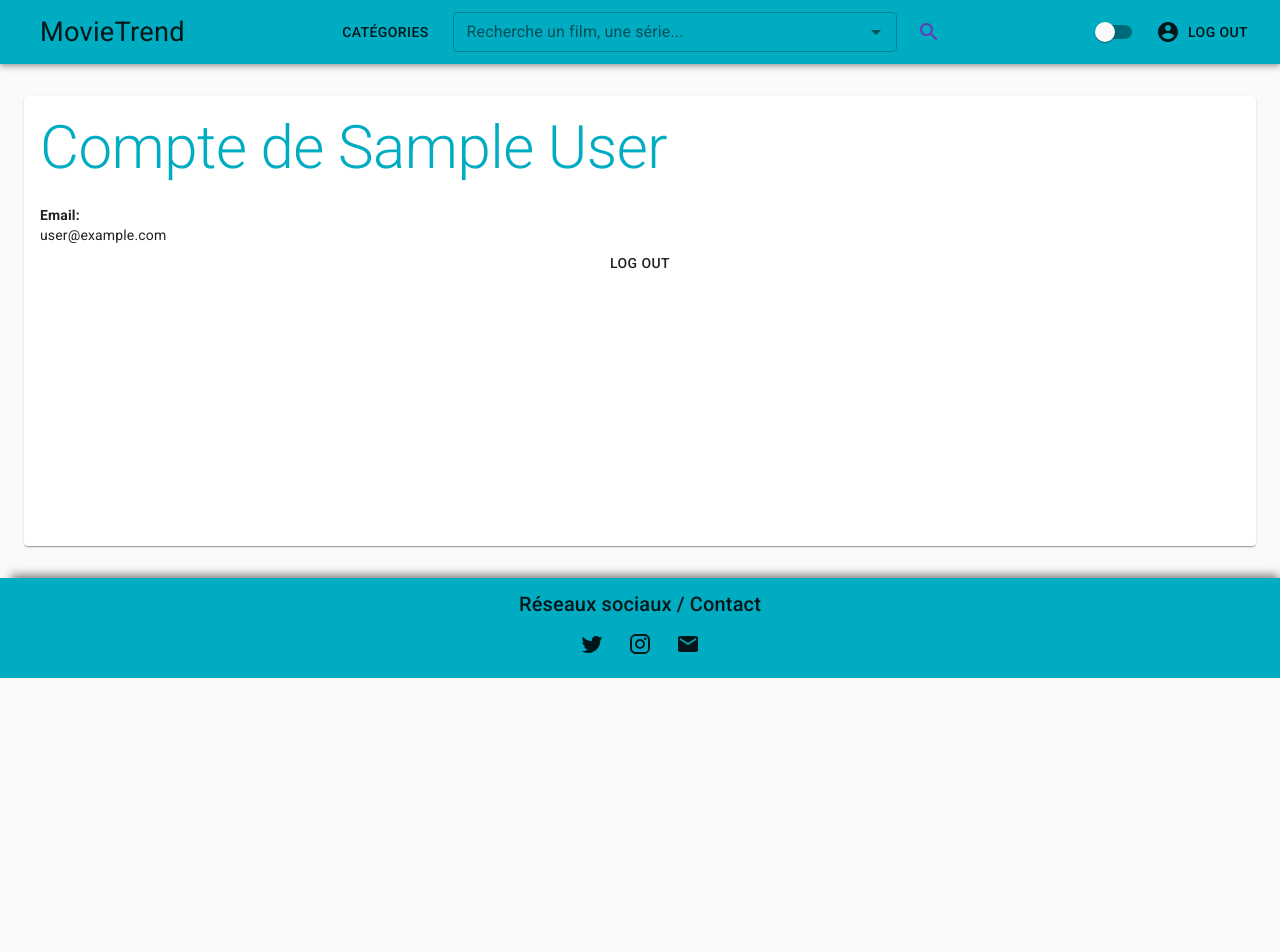
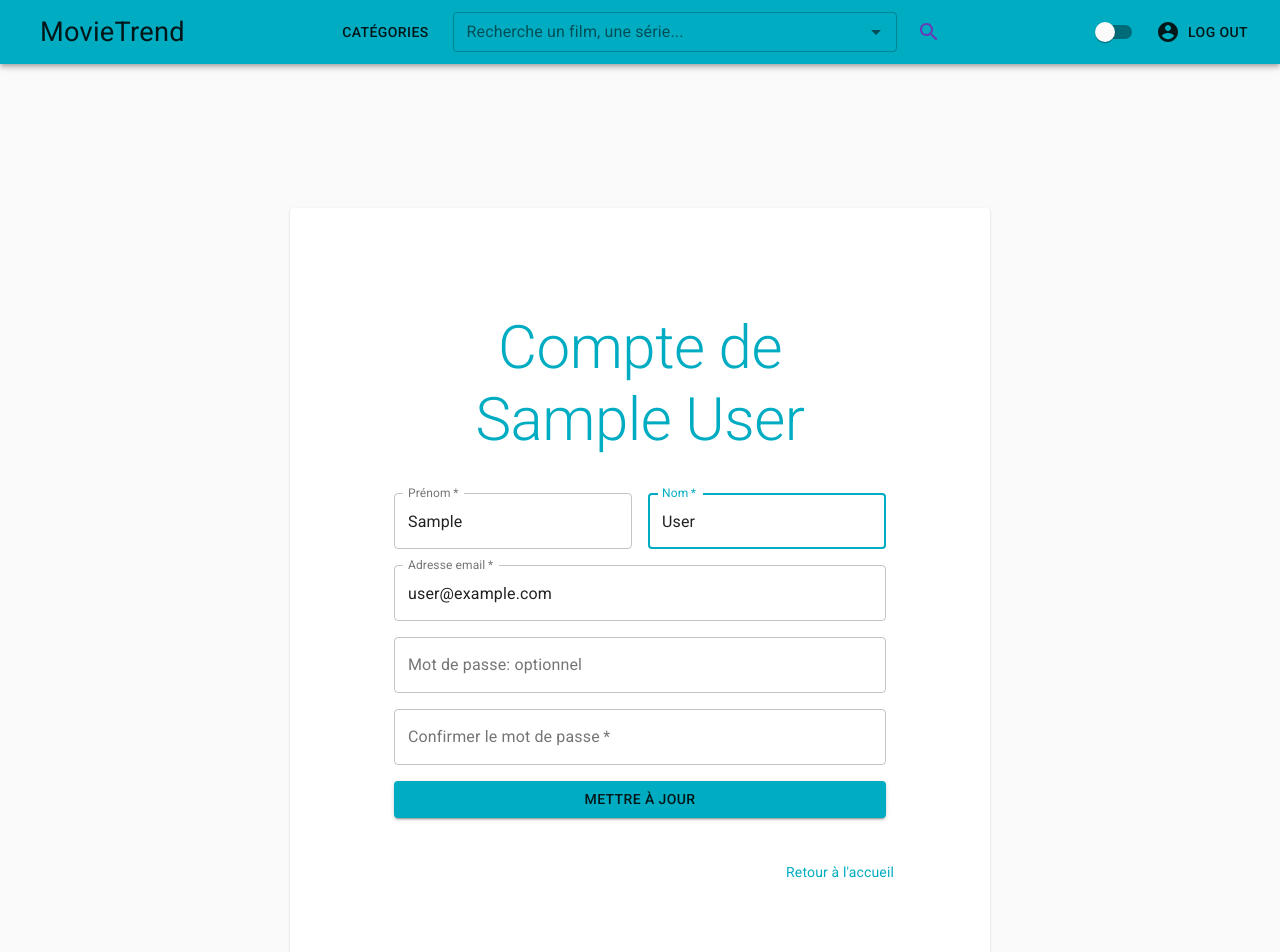
Before and after one commit to Claudie-code/movie, a React (Create React App) app: page /account in a window 1280 px wide. Shown: the top 952 px of the page. Before the commit the page ends 800 px from the top, so only its background shows below. Built offline with nearby package versions, Linux system fonts and the light colour scheme; no server answers; the database is empty; sample sign-in values are in the browser's storage.

Commit message:
account page done

```diff
--- a/src/containers/Account/Account.js
+++ b/src/containers/Account/Account.js
@@ -1,43 +1,149 @@
-import { makeStyles, Paper, Box, Button } from '@material-ui/core';
+import { makeStyles, Paper, Grid, Button, TextField, Link } from '@material-ui/core';
 import { Alert } from '@material-ui/lab';
-import { useState } from 'react';
-import { useHistory } from 'react-router';
+import { useRef, useState } from 'react';
 import Title from "../../components/Title";
 import { useAuth } from '../../contexts/AuthContext';
 
-const useStyles = makeStyles(theme => ({
-    paper: {
-        padding: theme.spacing(2),
-        display: "flex",
-        overflowX: "auto",
-        flexDirection: "column",
-        minHeight: 450
+const useStyles = makeStyles((theme) => ({
+    root: {
+      display: 'flex',
+      justifyContent: 'center',
+      flexDirection: 'column',
+      textAlign: 'center',
+      width: 700,
+      margin: '7rem auto',
+      padding: theme.spacing(13)
     },
+    margin: {
+        marginTop: theme.spacing(4)
+    }
 }));
 
-export default function Profile() {
+export default function Account() {
     const [ error, setError ] = useState('');
+    const [loading, setLoading] = useState(false);
     const classes = useStyles();
-    const { currentUser, logout } = useAuth();
-    const history = useHistory();
+    const { currentUser } = useAuth();
+    const emailRef = useRef();
+    const lnameRef = useRef();
+    const fnameRef = useRef();
+    const passwordRef = useRef();
+    const passwordConfirmRef = useRef();
+    const [ fname, lname ] = currentUser.displayName.split(' ');
 
-    async function handleLogout() {
-        setError('');
+    async function handleSubmit(event) {
+        event.preventDefault();
+        if (passwordRef.current.value !== passwordConfirmRef.current.value) {
+            return setError('Les mots de passe ne correspondent pas');
+        }
         try {
-          await logout();
-          history.push('/login')
+            setLoading(true);
+            setError('');
+            //await signup(emailRef.current.value, passwordRef.current.value);
+            //await updateDisplayName(`${fnameRef.current.value} ${lnameRef.current.value}`);
+
         } catch {
-          setError('Failed to log out')
+            setError('Erreur lors de la création du compte');
         }
-    }
+        setLoading(false);
+    };
 
     return (
 
-        <Paper className={classes.paper}>
-            <Title>Compte de {currentUser.displayName}</Title>
-            {error && <Alert severity="error">{error}</Alert>}
-            <strong>Email:</strong> {currentUser.email}
-            <Button onClick={handleLogout} color="red">Log out</Button>
+        <Paper className={classes.root}>
+            <Title>Compte de <br/>{currentUser.displayName}</Title>
+            <form onSubmit={handleSubmit}>
+                    <Grid container spacing={2}>
+                        <Grid item xs={12}>
+                            {error && <Alert severity="error">{error}</Alert>}
+                        </Grid>
+                        <Grid item xs={12} sm={6}>
+                            <TextField
+                                autoComplete="fname"
+                                name="prenom"
+                                variant="outlined"
+                                required
+                                fullWidth
+                                id="prenom"
+                                label="Prénom"
+                                autoFocus
+                                inputRef={fnameRef}
+                                defaultValue={fname}
+                            />
+                        </Grid>
+                        <Grid item xs={12} sm={6}>
+                            <TextField
+                                autoComplete="lname"
+                                name="nom"
+                                variant="outlined"
+                                required
+                                fullWidth
+                                id="nom"
+                                label="Nom"
+                                autoFocus
+                                inputRef={lnameRef}
+                                defaultValue={lname}
+                            />
+                        </Grid>
+                        <Grid item xs={12}>
+                            <TextField
+                                variant="outlined"
+                                required
+                                fullWidth
+                                id="email"
+                                label="Adresse email"
+                                name="email"
+                                autoComplete="email"
+                                inputRef={emailRef}
+                                defaultValue={currentUser.email}
+                            />
+                        </Grid>
+                        <Grid item xs={12}>
+                            <TextField
+                                variant="outlined"
+                                fullWidth
+                                name="password"
+                                label="Mot de passe: optionnel"
+                                type="password"
+                                id="password"
+                                autoComplete="current-password"
+                                inputRef={passwordRef}
+                            />
+                        </Grid>
+                        <Grid item xs={12}>
+                            <TextField
+                                variant="outlined"
+                                required
+                                fullWidth
+                                name="passwordConfirm"
+                                label="Confirmer le mot de passe"
+                                type="password"
+                                id="passwordConfirm"
+                                autoComplete="current-passwordConfirm"
+                                inputRef={passwordConfirmRef}
+                            />
+                        </Grid>
+                        <Grid item xs={12} >
+                            <Button
+                                //disabled={loading}
+                                type="submit"
+                                fullWidth
+                                variant="contained"
+                                color="primary"
+                            >
+                                Mettre à jour
+                            </Button>
+                        </Grid>
+                        <Grid container justifyContent="flex-end" alignItems="flex-end" direction="column"
+                            spacing= {1} className={classes.margin}>
+                            <Grid item>
+                                <Link href="/" variant="body2">
+                                    Retour à l'accueil
+                                </Link>
+                            </Grid>
+                        </Grid>
+                    </Grid>
+                </form>
         </Paper>
 
     )
--- a/src/containers/Login/Login.js
+++ b/src/containers/Login/Login.js
@@ -30,8 +30,8 @@ function Login() {
     const [loading, setLoading] = useState(false);
     const history = useHistory();
 
-    async function handleSubmit(e) {
-        e.preventDefault();
+    async function handleSubmit(event) {
+        event.preventDefault();
         try {
             setLoading(true);
             setError('');
--- a/src/containers/Signup/Signup.js
+++ b/src/containers/Signup/Signup.js
@@ -28,7 +28,7 @@ function Signup(props) {
     const emailRef = useRef();
     const passwordRef = useRef();
     const passwordConfirmRef = useRef();
-    const { signup, createDisplayName, createUserCollection, getFavorites } = useAuth();
+    const { signup, updateDisplayName, createUserCollection, getFavorites } = useAuth();
     const [error, setError] = useState('');
     const [loading, setLoading] = useState(false);
     const history = useHistory();
@@ -42,7 +42,7 @@ function Signup(props) {
             setLoading(true);
             setError('');
             await signup(emailRef.current.value, passwordRef.current.value);
-            await createDisplayName(`${fnameRef.current.value} ${lnameRef.current.value}`);
+            await updateDisplayName(`${fnameRef.current.value} ${lnameRef.current.value}`);
             await createUserCollection();
             getFavorites();
             history.push('/');
--- a/src/contexts/AuthContext.js
+++ b/src/contexts/AuthContext.js
@@ -15,7 +15,7 @@ export function AuthProvider({children}) {
     const [loading, setLoading] = useState(true);
     const [favorites, setFavorites] = useState();
 
-    function createDisplayName(newName) {
+    function updateDisplayName(newName) {
         return auth.currentUser.updateProfile({displayName: newName})
     };
 
@@ -81,7 +81,7 @@ export function AuthProvider({children}) {
         addFavoritesUserCollection,
         removeFavoritesUserCollection,
         createUserCollection,
-        createDisplayName,
+        updateDisplayName,
         login,
         signup,
         logout,
```
